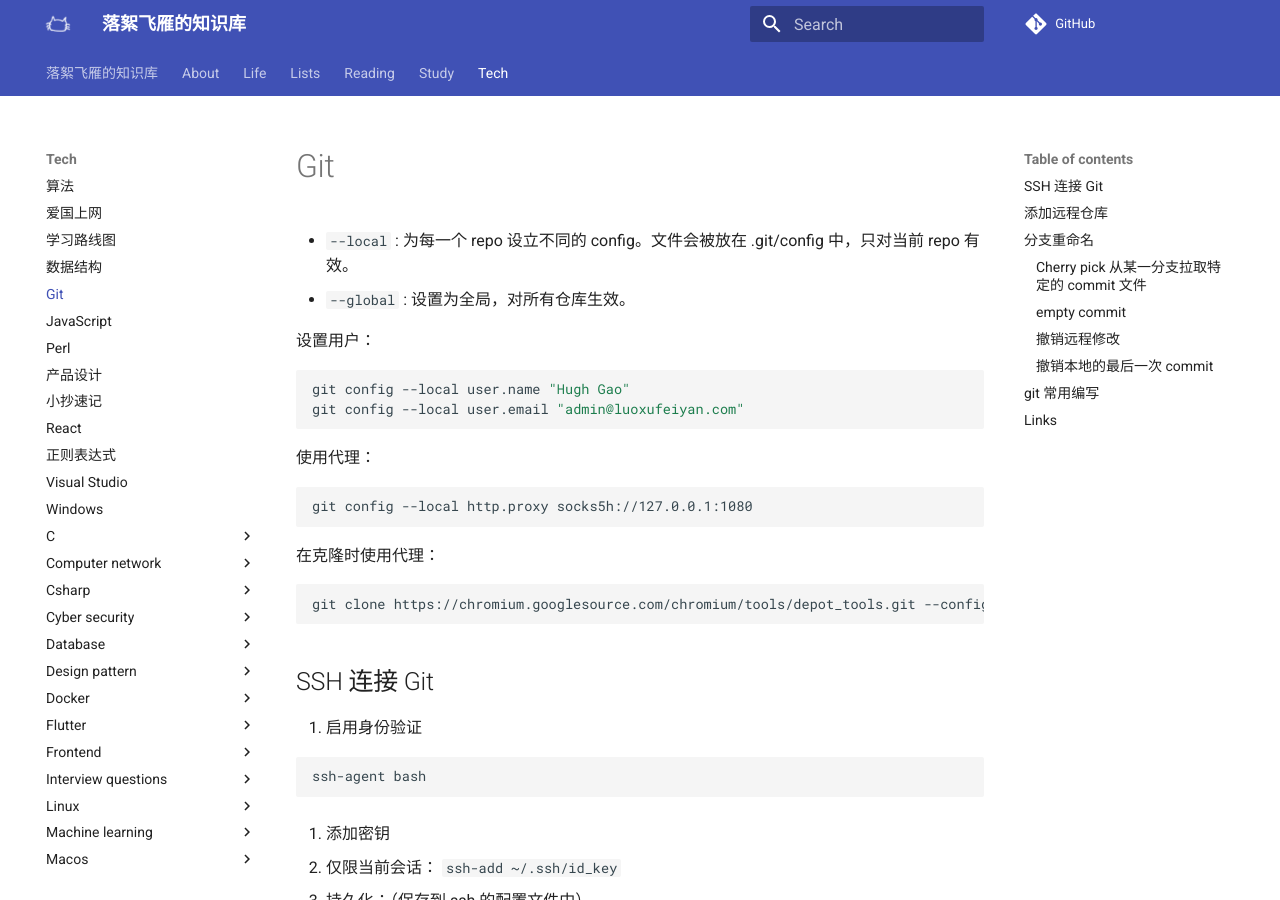
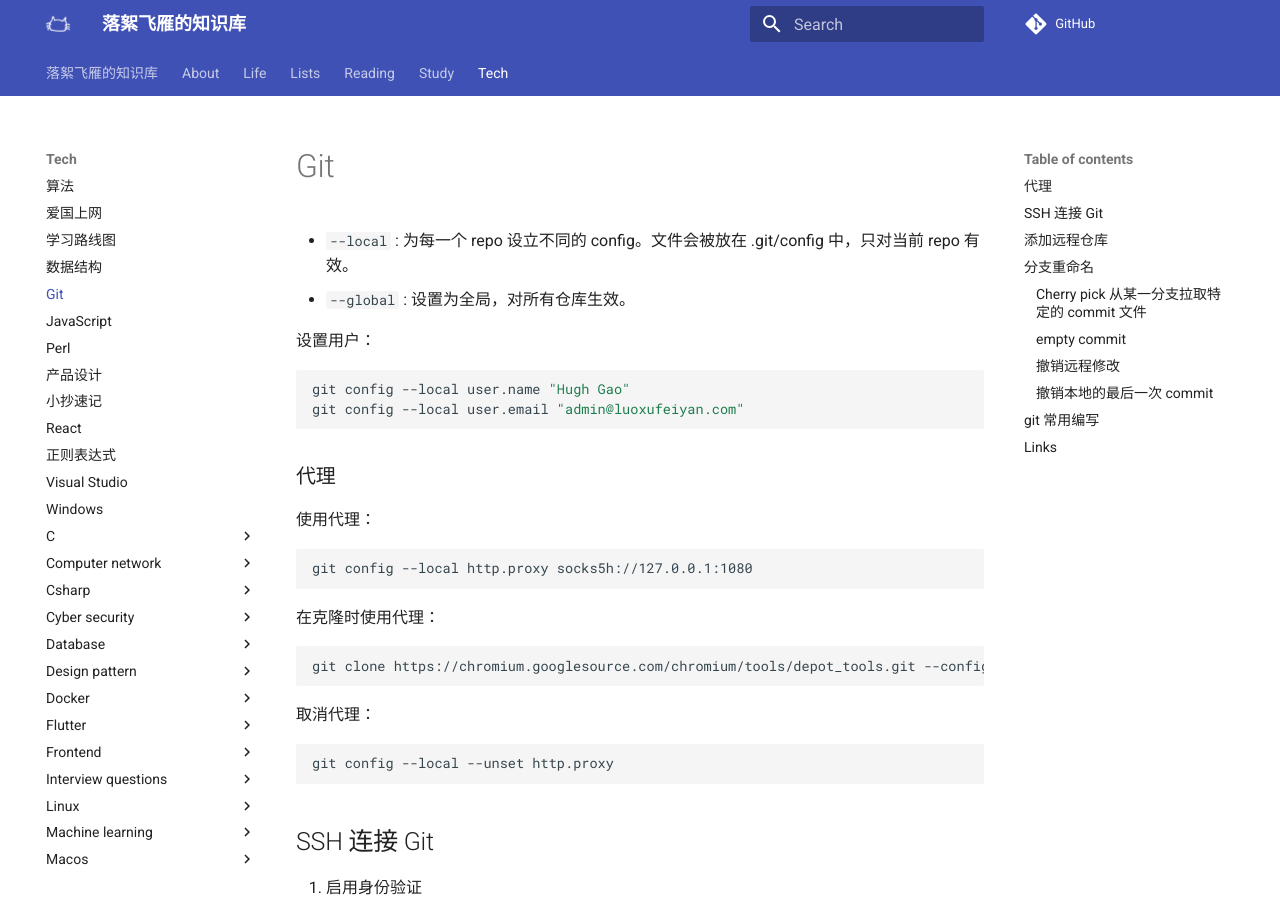
Before and after one commit to luoxufeiyan/wiki.luoxufeiyan.com, an MkDocs documentation site: the page built from docs/tech/git.md, in a window 1280 px wide and 900 px high. Built offline with MkDocs 1.6.1 and Material for MkDocs 9.7.7, drawn with Linux system fonts in a browser that asks for light colours; comment, search, counter and statistics services are not loaded.

Commit message:
update git

````diff
--- a/docs/tech/git.md
+++ b/docs/tech/git.md
@@ -10,6 +10,8 @@
 git config --local user.email "admin@luoxufeiyan.com"
 ```
 
+### 代理
+
 使用代理：
 
 ```shell
@@ -19,7 +21,13 @@
 在克隆时使用代理：
 
 ```shell
-git clone https://chromium.googlesource.com/chromium/tools/depot_tools.git --config "http.proxy=proxyHost:proxyPort"
+git clone https://chromium.googlesource.com/chromium/tools/depot_tools.git --config "http.proxy=socks5h://127.0.0.1:1080"
+```
+
+取消代理：
+
+```shell
+git config --local --unset http.proxy
 ```
 
 ## SSH 连接 Git
````
